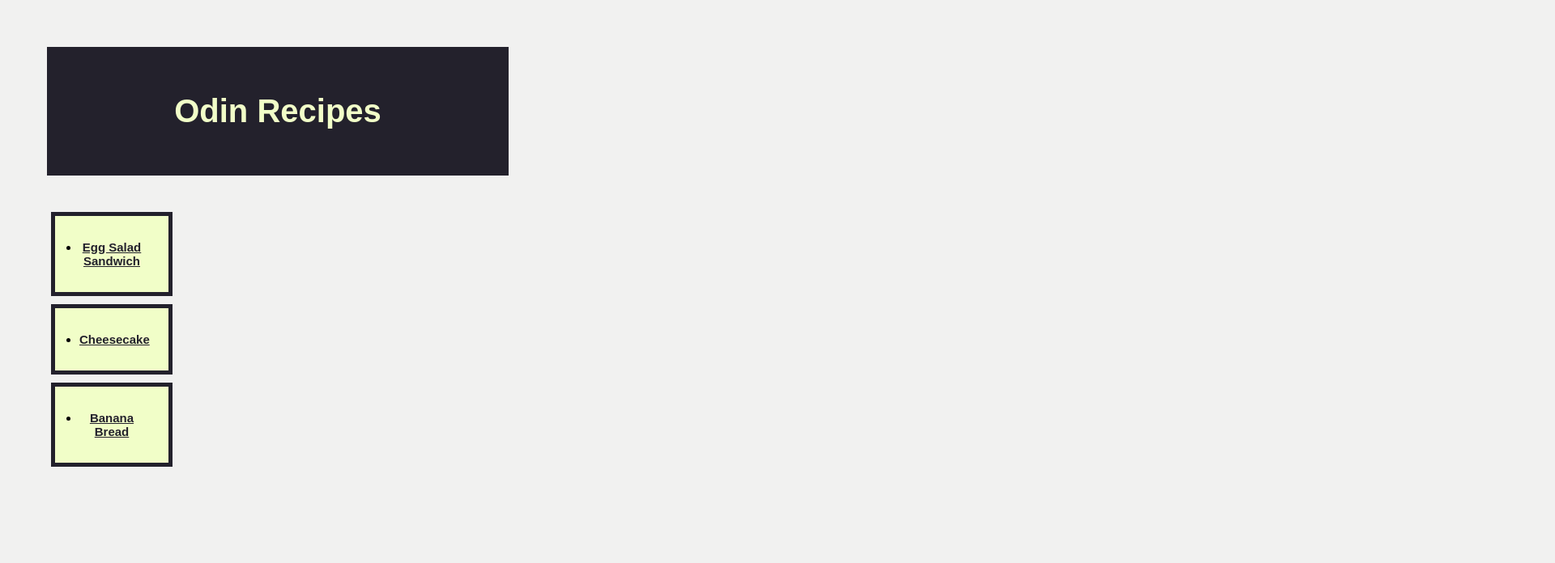
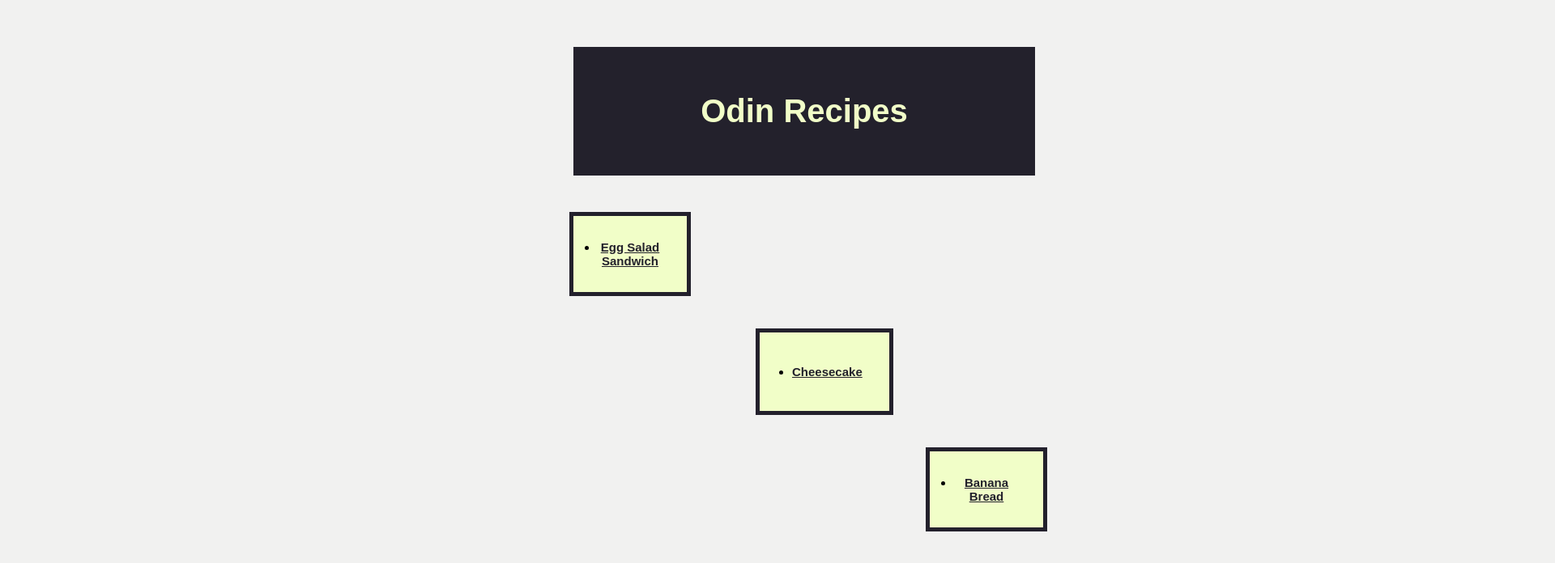
Before and after one commit to vshantej/odin-recipes, a plain HTML site: page index.html in a window 1280 px wide. Shown: the top 696 px of the page at 81% size, 1920 px wide, since content can reach past the window. Drawn offline with Linux system fonts and the light colour scheme.

Commit message:
Edit Link Details
Edit the boxes attached to the links.
Center all boxes.

```diff
--- a/index.css
+++ b/index.css
@@ -6,7 +6,6 @@ body {
 .body {
     font-family: Arial, Helvetica, sans-serif;
     display: inline-block;
-
 }
 
 .title {
@@ -14,7 +13,7 @@ body {
     color: #f1fec8;
     background-color: #23212C;
     text-align: center;
-    margin: 50px;
+    margin: 50px 700px;
     padding: 30px;
     width: 510px;
     height: 0 auto;
@@ -25,7 +24,6 @@ body {
     text-align: center;
     font-size: 15px;
     padding: 30px;
-    margin: 20px;
     width: 80px;
     outline: 5px solid #23212C;
 }
@@ -35,3 +33,16 @@ a {
     color: #23212C;
     font-weight: bold;
 }
+
+#egg {
+    margin: 50px 660px;
+}
+
+#cheese {
+    margin: 50px 890px;
+    padding : 40px;
+}
+
+#banana {
+    margin: 50px 1100px;
+}
```
